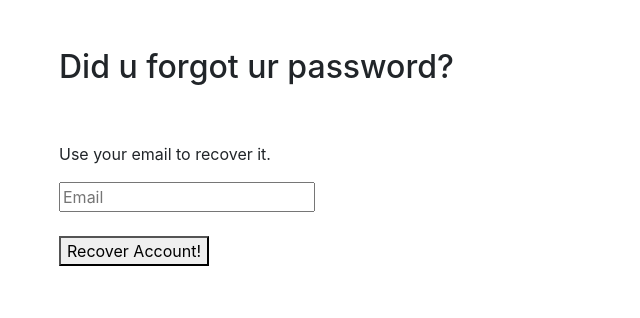
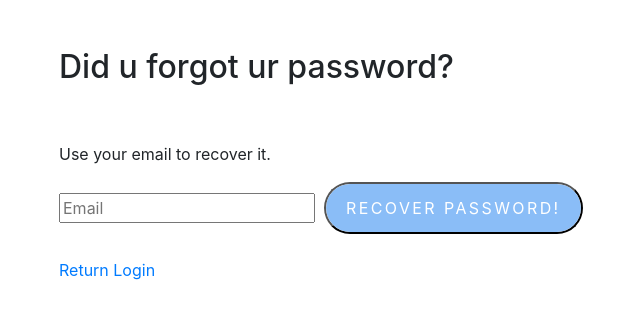
Before and after one commit to chsanleo/socialMedia_FRONT, a React (Create React App) app: page /forgotPass in a window 1280 px wide. Shown: the top 318 px of the page, without its empty margins (261-901 px from the left). Built offline with nearby package versions, Linux system fonts and the light colour scheme.

Commit message:
add link to return & add class to button

```diff
--- a/src/views/forgotPass/forgotPass.jsx
+++ b/src/views/forgotPass/forgotPass.jsx
@@ -2,6 +2,7 @@ import React from 'react';
 import { userService } from '../../services/userService.js';
 import { validations } from '../../utils/validations.js';
 import { utils } from '../../utils/utils.js';
+import { Link } from 'react-router-dom';
 
 class Login extends React.Component {
     constructor(props) {
@@ -41,10 +42,10 @@ class Login extends React.Component {
                     <p>Use your email to recover it.</p>
                     <span className="errorText">{this.state.msgError}</span>
                     <input className="inputs" type="text" placeholder="Email" name="email"
-                        value={this.state.password} onChange={this.handleChange}></input><br />
-                    <br />
-                    <button type="submit">Recover Account!</button>
+                        value={this.state.password} onChange={this.handleChange}/>&nbsp;&nbsp;
+                    <button className="buttonAccess" type="submit">Recover Password!</button>
                 </form>
+                <br/><Link exact to="/">Return Login</Link><br /><br />
             </div>
         )
     }
```
